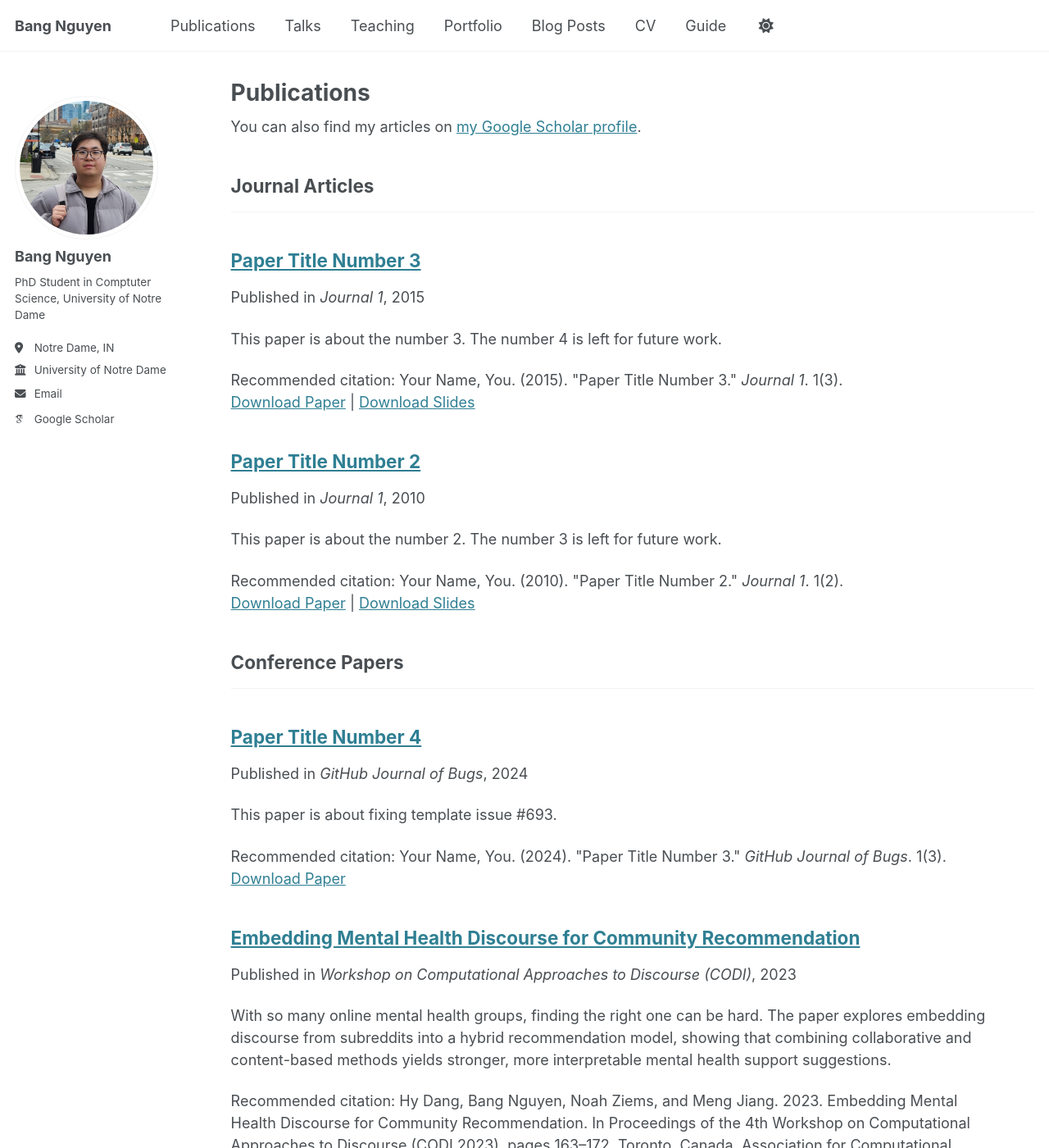
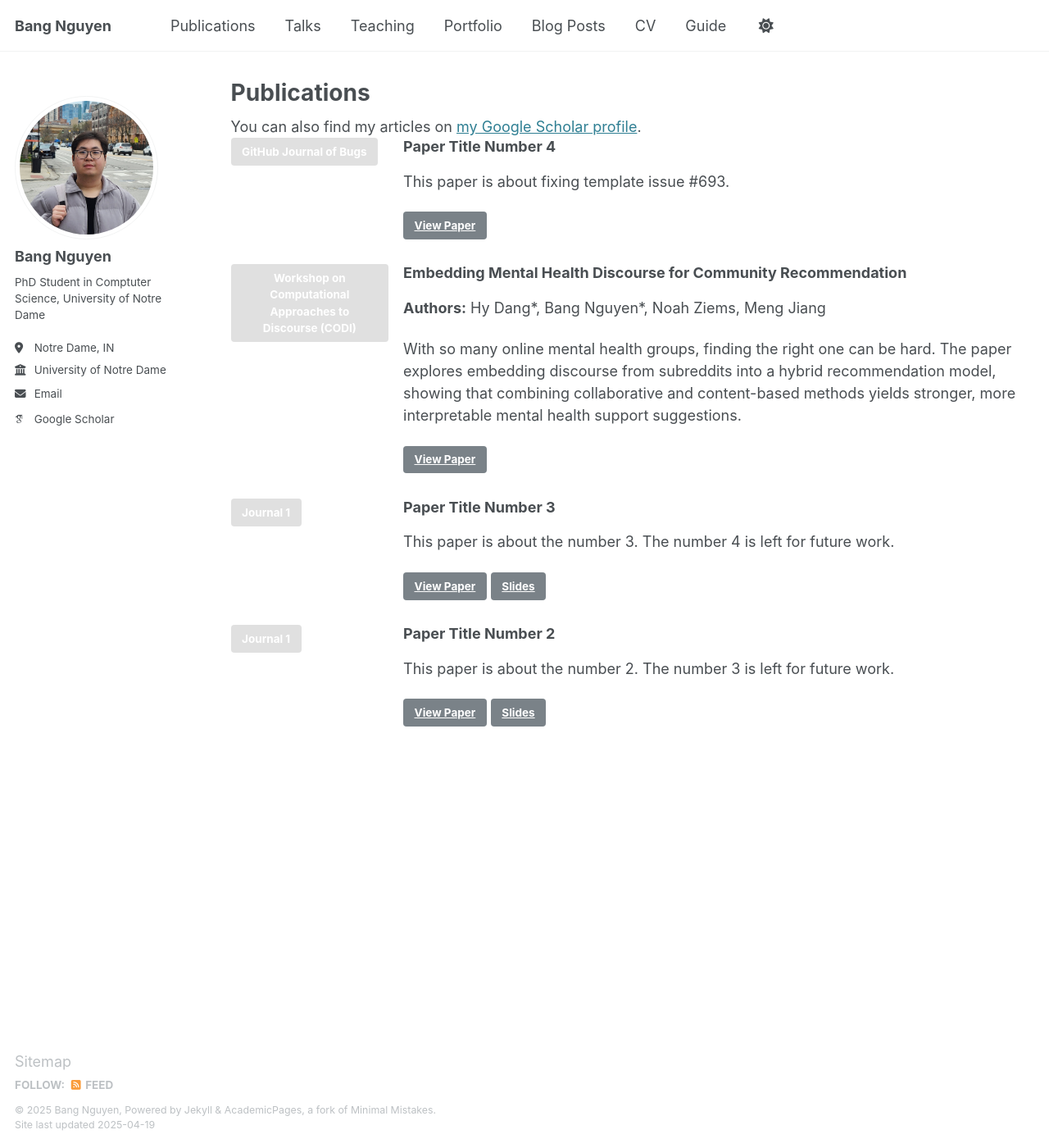
Before and after one commit to bnguyen5/bnguyen5.github.io, a Jekyll site: the page built from _pages/publications.html, in a window 1280 px wide and 1400 px high. Shown: the whole window at 82% size. Built offline with Jekyll 4.4.1, drawn with Linux system fonts in a browser that asks for light colours; some web fonts are replaced; some of the changed text lies outside the part shown.

Commit message:
Updated publication format

```diff
--- a/_config.yml
+++ b/_config.yml
@@ -210,7 +210,7 @@
     output: true
     permalink: /:collection/:path/
   publications:
-    output: true
+    output: false
     permalink: /:collection/:path/
   portfolio:
     output: true
--- /dev/null
+++ b/_includes/publication-card.html
@@ -0,0 +1,34 @@
+<div class="publication-entry" style="display: flex; margin-bottom: 1.5em; gap: 1em; align-items: flex-start;">
+    <!-- Venue badge -->
+    <div style="width: 20%;">
+      <span class="btn" style="cursor: default; background-color: #e0e0e0;">
+        {{ pub.venue | default: "Unknown Venue" }}
+      </span>
+    </div>
+
+    <!-- Main content -->
+    <div style="width: 80%;">
+      <h3 style="margin-top: 0;">{{ pub.title }}</h3>
+
+      {% if pub.authors %}
+        <p><strong>Authors:</strong> {{ pub.authors }}</p>
+      {% endif %}
+
+      {% if pub.excerpt %}
+        <p>{{ pub.excerpt }}</p>
+      {% endif %}
+
+      <!-- External links -->
+      <div style="margin-top: 0.5em;">
+        {% if pub.paperurl %}
+          <a class="btn btn--primary" href="{{ pub.paperurl }}" target="_blank">View Paper</a>
+        {% endif %}
+        {% if pub.slidesurl %}
+          <a class="btn btn--primary" href="{{ pub.slidesurl }}" target="_blank">Slides</a>
+        {% endif %}
+        {% if pub.link %}
+          <a class="btn btn--primary" href="{{ pub.link }}" target="_blank">External Link</a>
+        {% endif %}
+      </div>
+    </div>
+  </div>
--- a/_pages/publications.html
+++ b/_pages/publications.html
@@ -12,7 +12,11 @@
 {% include base_path %}
 
 <!-- New style rendering if publication categories are defined -->
-{% if site.publication_category %}
+{% assign pubs = site.publications | sort: 'date' | reverse %}
+{% for pub in pubs %}
+  {% include publication-card.html pub=pub %}
+{% endfor %}
+<!-- {% if site.publication_category %}
   {% for category in site.publication_category  %}
     {% assign title_shown = false %}
     {% for post in site.publications reversed %}
@@ -30,4 +34,4 @@
   {% for post in site.publications reversed %}
     {% include archive-single.html %}
   {% endfor %}
-{% endif %}
+{% endif %} -->
```
Also changed, not shown: _layouts/single_pub.html (added, +95 -0 lines), _publications/2023-07-08-embedding-community-discourse.md (+1 -0 lines).
